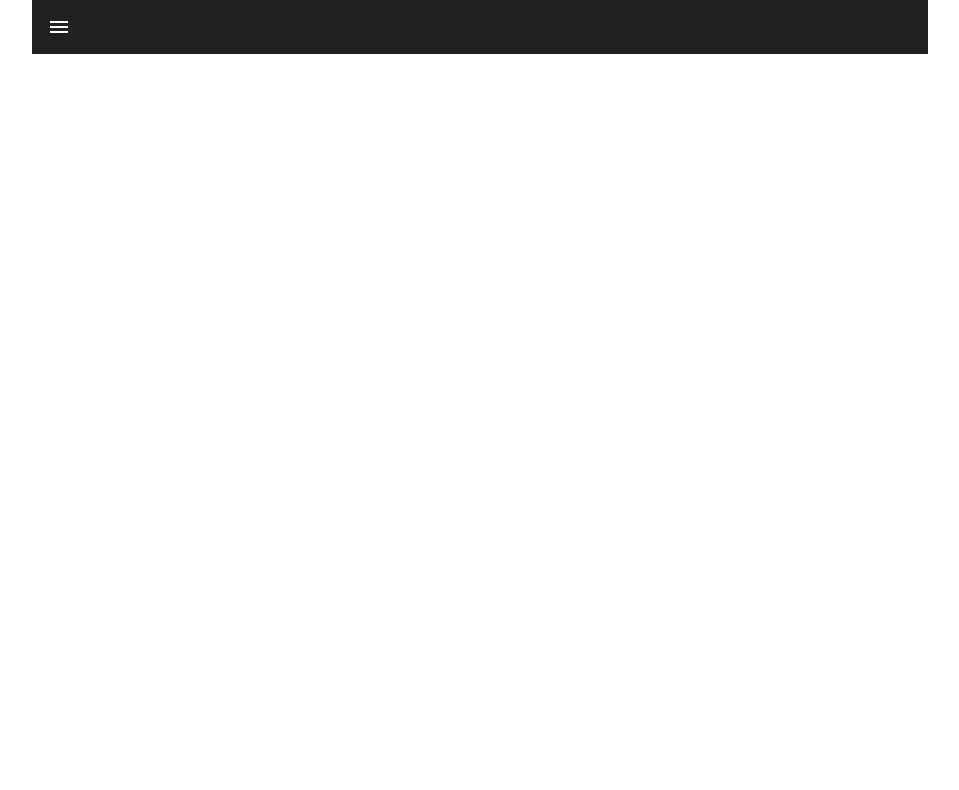
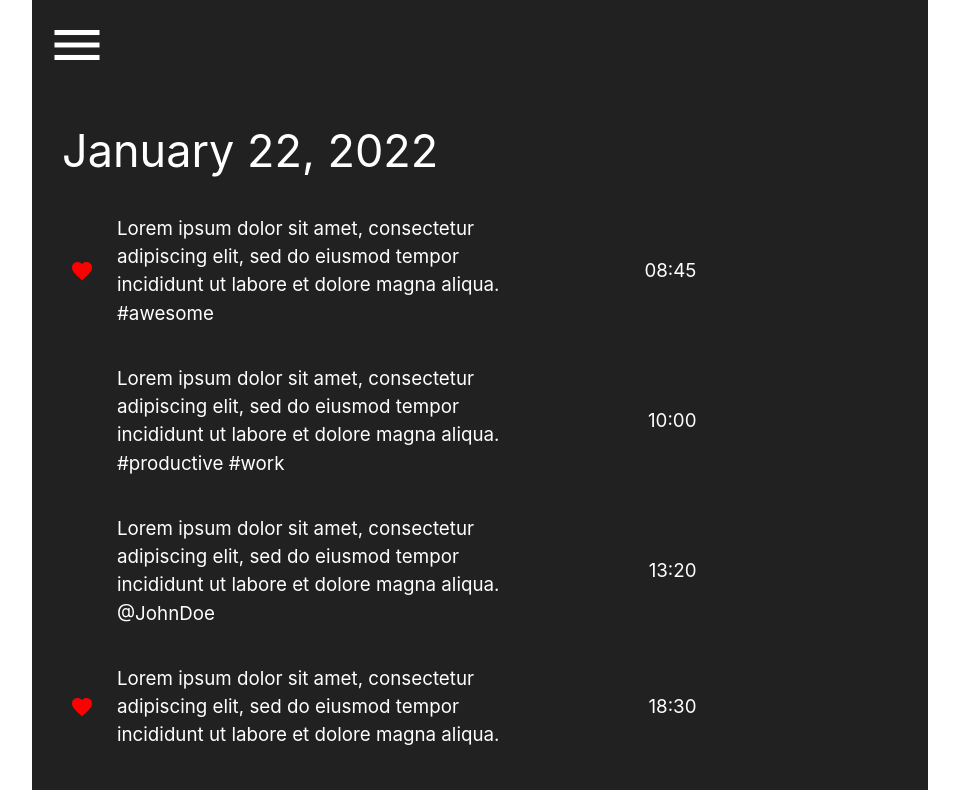
Before and after one commit to sciencaholic/journal-app, a Vue app in the folder journal-frontend/: page / in a window 1280 px wide. Shown: the top 790 px of the page, without its empty margins (160-1119 px from the left). Built offline with nearby package versions, Linux system fonts and the light colour scheme.

Commit message:
made journal page, calendar dial is left

```diff
--- a/journal-frontend/public/index.html
+++ b/journal-frontend/public/index.html
@@ -4,6 +4,12 @@
     <meta charset="utf-8">
     <meta http-equiv="X-UA-Compatible" content="IE=edge">
     <meta name="viewport" content="width=device-width,initial-scale=1.0">
+    <link rel="stylesheet" href="../src/assets/base.css">
+    <link rel="stylesheet"
+      href="https://cdnjs.cloudflare.com/ajax/libs/font-awesome/5.15.4/css/all.min.css"
+      crossorigin="anonymous"
+      referrerpolicy="no-referrer"
+    />
     <link rel="icon" href="<%= BASE_URL %>favicon.ico">
     <title><%= htmlWebpackPlugin.options.title %></title>
   </head>
--- a/journal-frontend/src/App.vue
+++ b/journal-frontend/src/App.vue
@@ -1,17 +1,20 @@
 <template>
   <div class="container">
     <nav-bar></nav-bar>
+    <JournalPage />
   </div>
 </template>
 
 <script>
 import materialize from 'materialize-css'
 import NavBar from './components/NavBar.vue'
+import JournalPage from './components/JournalPage.vue'
 
 export default {
   name: 'App',
   components: {
-    NavBar
+    NavBar,
+    JournalPage
   },
   mounted () {
     materialize.AutoInit()
--- a/journal-frontend/src/assets/base.css
+++ b/journal-frontend/src/assets/base.css
@@ -6,13 +6,13 @@
 	height: inherit;
 }
 
-@media only screen and (min-width: 993px) {
+@media only screen and (min-width: 601px) {
 	.container {
 		width: inherit;
 	}
 }
 
-@media only screen and (min-width: 601px) {
+@media only screen and (min-width: 993px) {
 	.container {
 		width: inherit;
 	}
@@ -23,6 +23,15 @@
 }
 .p-1 {
   padding: 1rem;
+}
+.pl-1 {
+  padding-left: 1rem;
+}
+.pr-1 {
+  padding-right: 1rem;
+}
+.pr-8 {
+  padding-right: 8rem;
 }
 .m-0 {
 	margin: 0;
--- /dev/null
+++ b/journal-frontend/src/components/CalendarDial.vue
@@ -0,0 +1,17 @@
+<template>
+
+  <div class="carousel">
+    <a class="carousel-item" href="#one!"><img src="https://via.placeholder.com/250"></a>
+    <a class="carousel-item" href="#two!"><img src="https://via.placeholder.com/250"></a>
+    <a class="carousel-item" href="#three!"><img src="https://via.placeholder.com/250"></a>
+    <a class="carousel-item" href="#four!"><img src="https://via.placeholder.com/250"></a>
+    <a class="carousel-item" href="#five!"><img src="https://via.placeholder.com/250"></a>
+  </div>
+</template>
+
+<script>
+export default {
+  name: 'CalendarDial',
+  components: {}
+}
+</script>
--- a/journal-frontend/src/components/Entry.vue
+++ b/journal-frontend/src/components/Entry.vue
@@ -1,6 +1,15 @@
 <template>
-	<div class="entry">
-		<p>{{text}}</p>
+	<div>
+		<div class="entry" :key="entry.id" v-for="entry in entries">
+			<button class="transparent z-depth-0 waves-effect waves-black btn-floating p-1" v-if="entry.highlight">
+				<i class="material-icons hl">favorite</i>
+			</button>
+			<button class="transparent z-depth-0 waves-effect waves-black btn-floating p-1" v-else>
+				<i class="material-icons uhl">favorite_border</i>
+			</button>
+			<p class="entry-text pl-1 pr-8">{{entry.text}}</p>
+			<p class="entry-time pl-1 pr-1">{{entry.time}}</p>
+		</div>
 	</div>
 </template>
 
@@ -8,7 +17,7 @@
 export default {
 	name: 'Entry',
 	props: {
-		text: String
+		entries: [Object]
 	},
 	data() {
 		return {}
@@ -18,7 +27,22 @@ export default {
 
 <style scoped>
 .entry {
+	display:flex;
+	flex-direction: row;
+	justify-content: center;
+	align-items: center;
 	color: #ffffff;
-	font-size: 0.5rem;
+	font-size: 1.25rem;
+	width: 75%;
+}
+.entry-text {
+	/* width: 60%; */
+	flex:2;
+}
+.material-icons.hl {
+	color: red;
+}
+.material-icons.uhl {
+	opacity: 0%;
 }
 </style>
--- a/journal-frontend/src/components/Journal.vue
+++ b/journal-frontend/src/components/Journal.vue
@@ -1,14 +1,12 @@
 <template>
-	<div>
-		<h2 class="head-date ml-2">{{date}}</h2>
-		<div :key="entry.id" v-for="entry in entries">
-			<Entry :text="entry.text"></Entry>
-		</div>
+	<div class="journal ml-2">
+		<h2 class="head-date">{{date}}</h2>
+			<Entry :entries="entries"></Entry>
 	</div>
 </template>
 
 <script>
-import Entry from './components/Entry.vue'
+import Entry from './Entry.vue'
 
 export default {
 	name: 'Journal',
@@ -18,7 +16,43 @@ export default {
 	data() {
 		return {
 			date: "January 22, 2022",
-			entries: [Object]
+			entries: [
+				{
+					id: 1,
+					highlight: true,
+					time: "08:45",
+					text: `Lorem ipsum dolor sit amet, consectetur adipiscing elit, sed do
+						eiusmod tempor incididunt ut labore et dolore magna aliqua. #awesome`
+				},
+				{
+					id: 2,
+					highlight: false,
+					time: "10:00",
+					text: `Lorem ipsum dolor sit amet, consectetur adipiscing elit, sed do
+						eiusmod tempor incididunt ut labore et dolore magna aliqua. #productive #work`
+				},
+				{
+					id: 3,
+					highlight: false,
+					time: "13:20",
+					text: `Lorem ipsum dolor sit amet, consectetur adipiscing elit, sed do
+						eiusmod tempor incididunt ut labore et dolore magna aliqua. @JohnDoe`
+				},
+				{
+					id: 4,
+					highlight: true,
+					time: "18:30",
+					text: `Lorem ipsum dolor sit amet, consectetur adipiscing elit, sed do
+						eiusmod tempor incididunt ut labore et dolore magna aliqua.`
+				},
+				{
+					id: 5,
+					highlight: false,
+					time: "20:45",
+					text: `Lorem ipsum dolor sit amet, consectetur adipiscing elit, sed do
+						eiusmod tempor incididunt ut labore et dolore magna aliqua.`
+				},
+			]
 		}
 	}
 }
@@ -27,7 +61,7 @@ export default {
 <style scoped>
 .head-date {
 	color: white;
-	padding: 1rem;
 	font-size: 3rem;
 }
+
 </style>
--- /dev/null
+++ b/journal-frontend/src/components/JournalPage.vue
@@ -0,0 +1,19 @@
+<template>
+  <div class="page">
+    <Journal />
+		<calendar-dial />
+  </div>
+</template>
+
+<script>
+import Journal from './Journal.vue'
+import CalendarDial from './CalendarDial.vue'
+
+export default {
+  name: 'JournalPage',
+  components: {
+    Journal,
+		CalendarDial
+  }
+}
+</script>
--- a/journal-frontend/src/components/NavBar.vue
+++ b/journal-frontend/src/components/NavBar.vue
@@ -16,33 +16,17 @@
         <li><a class="waves-effect" href="/tags">Tags</a></li>
         <li><a class="waves-effect" href="/people">People</a></li>
     </ul>
-    <a href="#" data-target="slide-out" class="sidenav-trigger"><i class="material-icons hamburger">menu</i></a>
+    <a href="#" data-target="slide-out" class="sidenav-trigger"><i class="material-icons hamburger medium">menu</i></a>
   </div>
 </template>
 
 <script>
 export default {
   name: 'NavBar',
-  created() {
-    // document.addEventListener('DOMContentLoaded', function() {
-    //   var elems = document.querySelectorAll('.sidenav');
-    //   var instances = M.Sidenav.init(elems, options);
-    // });
-
-    // // Initialize collapsible (uncomment the lines below if you use the dropdown variation)
-    // // var collapsibleElem = document.querySelector('.collapsible');
-    // // var collapsibleInstance = M.Collapsible.init(collapsibleElem, options);
-
-    // // Or with jQuery
-
-    // $(document).ready(function(){
-    //   $('.sidenav').sidenav();
-    // });
-  }
+  created() {}
 }
 </script>
 
-<!-- Add "scoped" attribute to limit CSS to this component only -->
 <style scoped>
 .sidenav {
   background-color: #48cfae;
```
